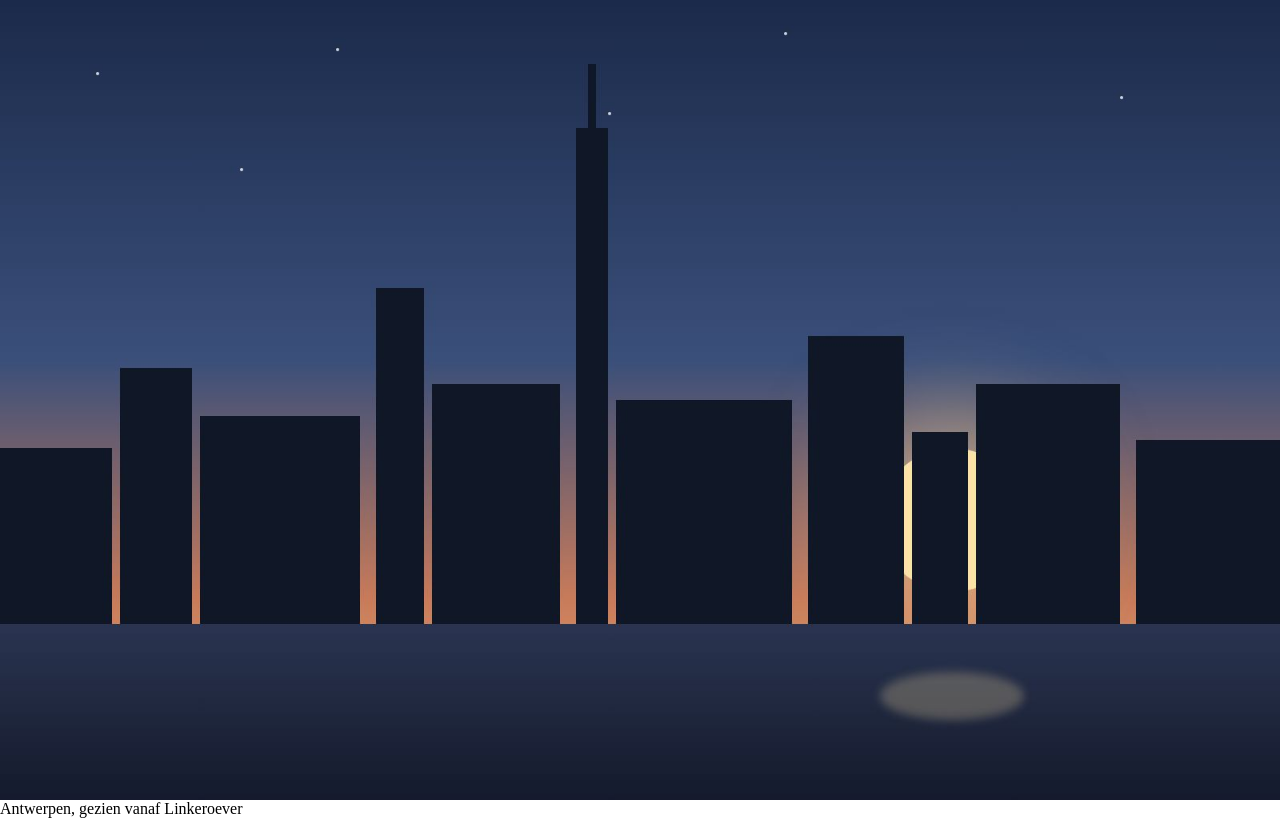
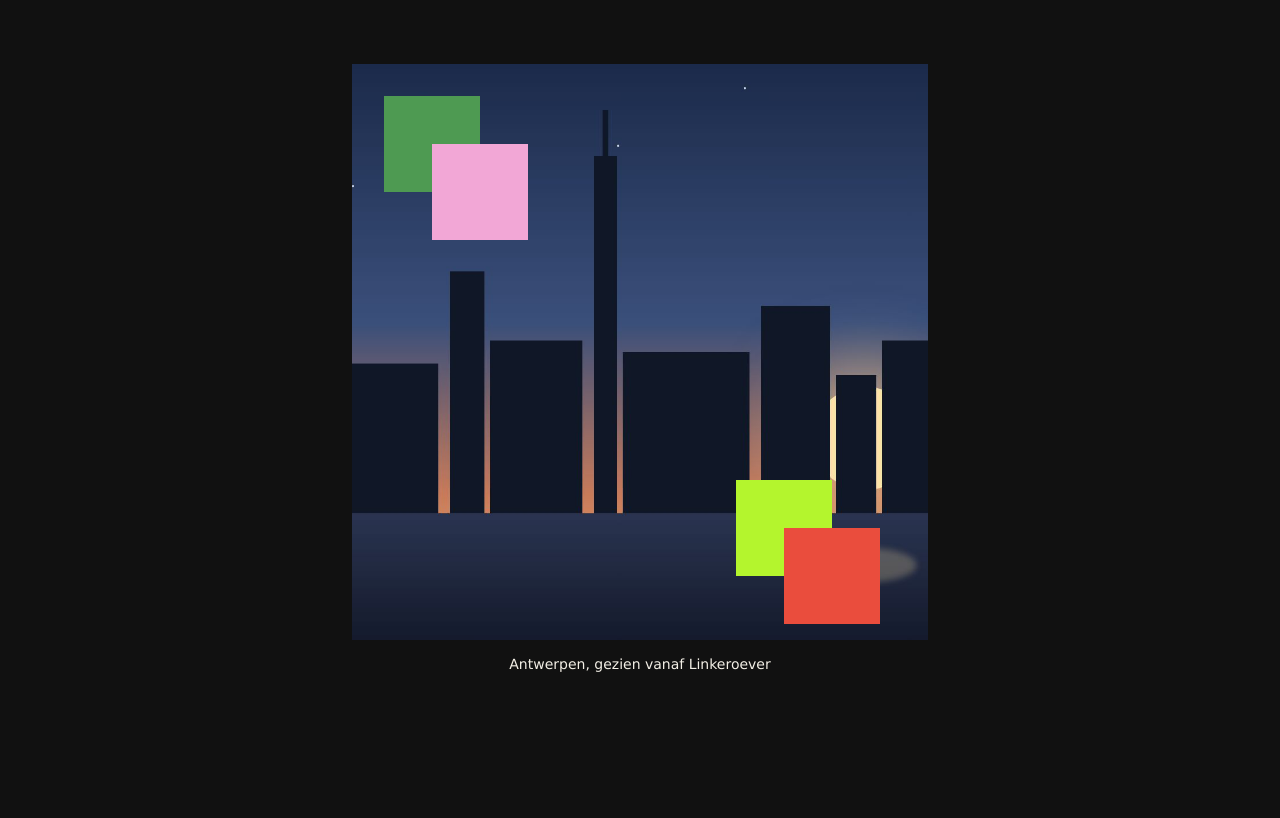
Before and after one commit to MajidAmri08/webtech, a plain HTML site: page labo-05/fotolijst/index.html in a window 1280 px wide. Drawn offline with Linux system fonts and the light colour scheme.

Commit message:
fotolijst

```diff
--- a/labo-05/fotolijst/css/stijl.css
+++ b/labo-05/fotolijst/css/stijl.css
@@ -2,7 +2,67 @@
 
 /* === tokens === */
 :root {
-
+    --pagina: #111111;
+    --tekst: #f3efe6;
+    --font: Verdana, sans-serif;
+    --groen: #4e9a52;
+    --roze: #f2a7d6;
+    --lime: #b4f52d;
+    --rood: #ea4d3d;
 }
 
 /* === your rules === */
+body {
+    background-color: var(--pagina);
+    font-family: var(--font);
+    color: var(--tekst);
+}
+.lijst {
+    position: relative;
+    margin: 4rem auto;
+    width: 36rem;
+}
+
+.lijst img {
+    width: 100%;
+    aspect-ratio: 1;
+    object-fit: cover;
+}
+
+figcaption {
+    text-align: center;
+    font-size: 0.875rem;
+    padding-top: 1rem;
+}
+
+.vlakje {
+    width: 6rem;
+    height: 6rem;
+    position: absolute;
+}
+
+.groen {
+    background-color: var(--groen);
+    top: 2rem;
+    left: 2rem;
+}
+
+.roze {
+    background-color: var(--roze);
+    top: 5rem;
+    left: 5rem;
+    z-index: 1;
+}
+
+.lime {
+    background-color: var(--lime);
+    bottom: 6rem;
+    right: 6rem;
+}
+
+.rood {
+    background-color: var(--rood);
+    bottom: 3rem;
+    right: 3rem;
+    z-index: 1;
+}
```
